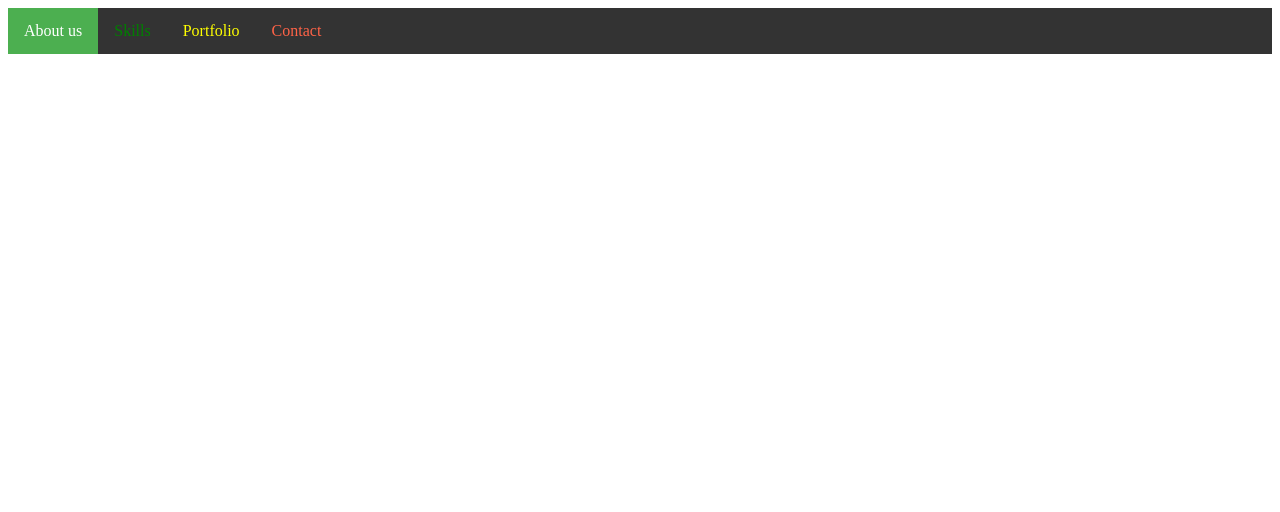
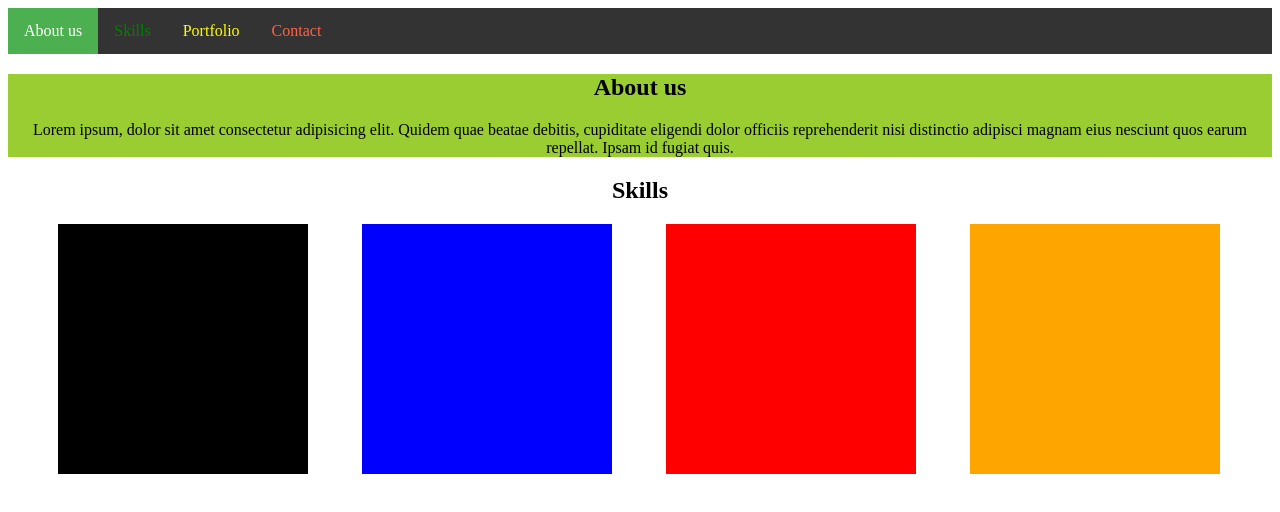
Before and after one commit to mariusz19912/zadanie-13904, a plain HTML site: page index.html in a window 1280 px wide. Drawn offline with Linux system fonts and the light colour scheme.

Commit message:
Sekcja Skills

```diff
--- a/index.html
+++ b/index.html
@@ -36,6 +36,38 @@
     {
         background-color: #4CAF50;
     }
+    h1
+    {
+        text-align: center
+    }
+    p
+    {
+        text-align: center;
+    }
+    div
+    {
+        margin-left: 50px;
+        position: relative;
+        display: inline-block;
+        width: 250px;
+        height: 250px;
+    }
+    #div1
+    {
+        background-color: black;
+    }
+    #div2
+    {
+        background-color: blue;
+    }
+    #div3
+    {
+        background-color: red;
+    }
+    #div4
+    {
+        background-color: orange;
+    }
     </style>
 </head>
 <body>
@@ -47,6 +79,16 @@
             <li><a href="#contact"style="color: tomato">Contact</a></li>
         </ul>
     </nav>
-
+    <section id="about" style="background-color:yellowgreen">
+        <h1>About us</h1>
+        <p>Lorem ipsum, dolor sit amet consectetur adipisicing elit. Quidem quae beatae debitis, cupiditate eligendi dolor officiis reprehenderit nisi distinctio adipisci magnam eius nesciunt quos earum repellat. Ipsam id fugiat quis.</p>
+    </section>
+    <section>
+        <h1>Skills</h1>
+        <div id="div1"></div>
+        <div id="div2"></div>
+        <div id="div3"></div>
+        <div id="div4"></div>
+    </section>
 </body>
 </html>
```
